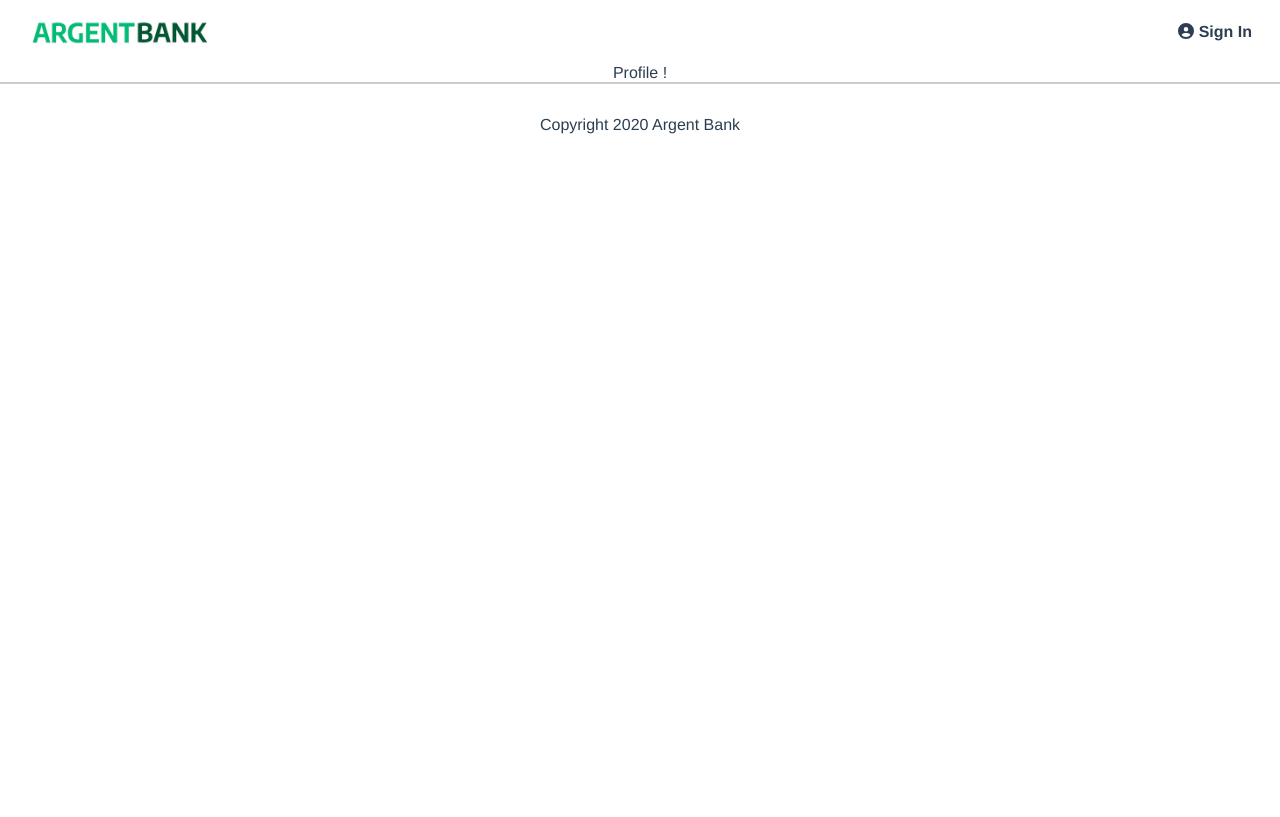
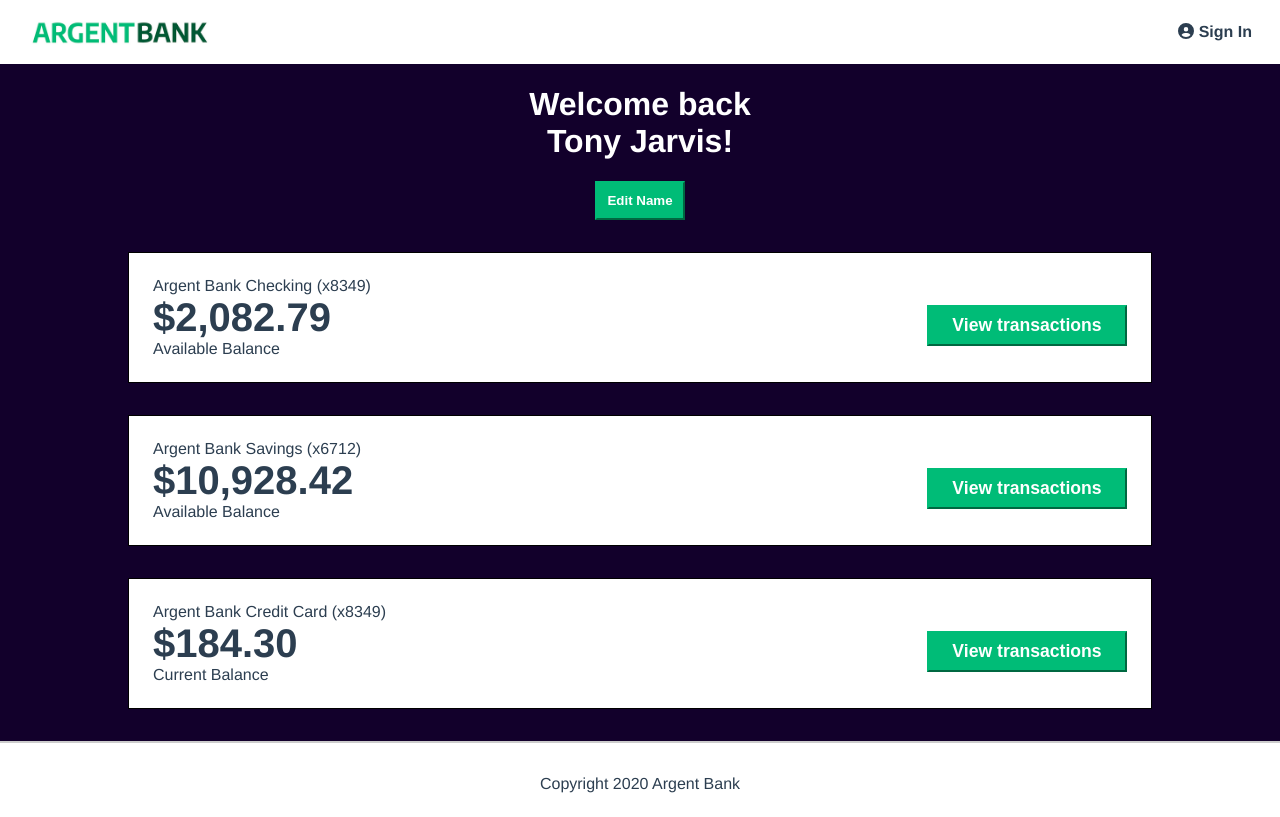
Before and after one commit to ShayReichert/ShayPaulElyReichert_13_18062022, a React (Create React App) app: page /profile in a window 1280 px wide. Built offline with nearby package versions, Linux system fonts and the light colour scheme.

Commit message:
AccountCard component

```diff
--- /dev/null
+++ b/src/components/AccountCard.jsx
@@ -0,0 +1,67 @@
+import styled from "styled-components";
+import colors from "../utils/style/colors";
+import Button from "../components/Button";
+
+const Account = styled.section`
+  display: flex;
+  justify-content: space-between;
+  align-items: center;
+  border: 1px solid black;
+  background-color: ${colors.backgroundLight};
+  width: 80%;
+  margin: 0 auto;
+  flex-direction: column;
+  padding: 1.5rem;
+  box-sizing: border-box;
+  text-align: left;
+  margin-bottom: 2rem;
+
+  @media (min-width: 720px) {
+    flex-direction: row;
+  }
+`;
+
+const AccountContentWrapper = styled.section`
+  width: 100%;
+  flex: 1;
+
+  &.cta {
+    @media (min-width: 720px) {
+      flex: 0;
+    }
+  }
+`;
+
+const AccountTitle = styled.h3`
+  margin: 0;
+  padding: 0;
+  font-size: 1rem;
+  font-weight: normal;
+`;
+
+const AccountAmount = styled.p`
+  margin: 0;
+  font-size: 2.5rem;
+  font-weight: bold;
+`;
+
+const AccountAmountDescription = styled.p`
+  margin: 0;
+`;
+
+function AccountCard(props) {
+  return (
+    <Account>
+      <AccountContentWrapper>
+        <AccountTitle>{props.transaction.title}</AccountTitle>
+        <AccountAmount>${props.transaction.amount}</AccountAmount>
+        <AccountAmountDescription>{props.transaction.amountDescription}</AccountAmountDescription>
+      </AccountContentWrapper>
+      <AccountContentWrapper className="cta">
+        <Button className="transaction-button">View transactions</Button>
+      </AccountContentWrapper>
+    </Account>
+  );
+}
+
+export default AccountCard;
--- /dev/null
+++ b/src/components/Button.jsx
@@ -0,0 +1,47 @@
+import styled from "styled-components";
+import colors from "../utils/style/colors";
+
+const DefaultButton = styled.button`
+  &.sign-in-button {
+    display: block;
+    width: 100%;
+    padding: 8px;
+    font-size: 1.1rem;
+    font-weight: bold;
+    margin-top: 1rem;
+    border-color: ${colors.primary};
+    background-color: ${colors.primary};
+    color: #fff;
+    cursor: pointer;
+  }
+
+  &.edit-button {
+    border-color: #00bc77;
+    background-color: #00bc77;
+    color: #fff;
+    font-weight: bold;
+    padding: 10px;
+  }
+
+  &.transaction-button {
+    display: block;
+    width: 100%;
+    padding: 8px;
+    font-size: 1.1rem;
+    font-weight: bold;
+    margin-top: 1rem;
+    border-color: #00bc77;
+    background-color: #00bc77;
+    color: #fff;
+
+    @media (min-width: 720px) {
+      width: 200px;
+    }
+  }
+`;
+
+function Button(props) {
+  return <DefaultButton className={props.className}>{props.children}</DefaultButton>;
+}
+
+export default Button;
--- a/src/pages/Connection.jsx
+++ b/src/pages/Connection.jsx
@@ -2,19 +2,7 @@ import styled from "styled-components";
 import colors from "../utils/style/colors";
 import { FontAwesomeIcon } from "@fortawesome/react-fontawesome";
 import { faUserCircle } from "@fortawesome/free-solid-svg-icons";
-
-const SignInButton = styled.button`
-  display: block;
-  width: 100%;
-  padding: 8px;
-  font-size: 1.1rem;
-  font-weight: bold;
-  margin-top: 1rem;
-  border-color: ${colors.primary};
-  background-color: ${colors.primary};
-  color: #fff;
-  cursor: pointer;
-`;
+import Button from "../components/Button";
 
 const SignInContent = styled.section`
   box-sizing: border-box;
@@ -52,7 +40,6 @@ const InputWrapper = styled.div`
   }
 `;
 
-
 function Connection() {
   return (
     <main className="main bg-dark">
@@ -73,7 +60,7 @@ function Connection() {
             <label htmlFor="remember-me">Remember me</label>
           </InputRemember>
 
-          <SignInButton>Sign In</SignInButton>
+          <Button>Sign In</Button>
         </form>
       </SignInContent>
     </main>
--- a/src/pages/Home.jsx
+++ b/src/pages/Home.jsx
@@ -1,7 +1,7 @@
 import styled from "styled-components";
 import colors from "../utils/style/colors";
 import HeroImage from "../assets/bank-tree.jpeg";
-import features from "../utils/data/features";
+import { features } from "../utils/data/features";
 import Feature from "../components/Feature";
 
 const HeroContainer = styled.section`
--- a/src/pages/Profile.jsx
+++ b/src/pages/Profile.jsx
@@ -1,5 +1,37 @@
+import styled from "styled-components";
+import Button from "../components/Button";
+import { transactions } from "../utils/data/transactions";
+import AccountCard from "../components/AccountCard";
+
+const Header = styled.section`
+  color: #fff;
+  margin-bottom: 2rem;
+`;
+
+const Title1 = styled.h1`
+  font-size: 2rem;
+  margin-block-start: 0.67em;
+  margin-block-end: 0.67em;
+`;
+
 function Profile() {
-  return <div>Profile !</div>;
+  return (
+    <main className="main bg-dark">
+      <Header>
+        <Title1>
+          Welcome back
+          <br />
+          Tony Jarvis!
+        </Title1>
+        <Button className="edit-button">Edit Name</Button>
+      </Header>
+      <h2 className="sr-only">Accounts</h2>
+
+      {transactions.map((transaction, key) => (
+        <AccountCard transaction={transaction} key={key} />
+      ))}
+    </main>
+  );
 }
 
 export default Profile;
--- a/src/utils/data/features.js
+++ b/src/utils/data/features.js
@@ -2,7 +2,7 @@ import IconChat from "../../assets/icon-chat.png";
 import IconMoney from "../../assets/icon-money.png";
 import IconSecurity from "../../assets/icon-security.png";
 
-const features = [
+export const features = [
   {
     icon: IconChat,
     title: "You are our #1 priority",
@@ -11,5 +11,3 @@ const features = [
   { icon: IconMoney, title: "More savings means higher rates", text: "The more you save with us, the higher your interest rate will be!" },
   { icon: IconSecurity, title: "Security you can trust", text: "We use top of the line encryption to make sure your data and money is always safe." },
 ];
-
-export default features;
--- /dev/null
+++ b/src/utils/data/transactions.js
@@ -0,0 +1,17 @@
+export const transactions = [
+  {
+    title: "Argent Bank Checking (x8349)",
+    amount: "2,082.79",
+    amountDescription: "Available Balance",
+  },
+  {
+    title: "Argent Bank Savings (x6712)",
+    amount: "10,928.42",
+    amountDescription: "Available Balance",
+  },
+  {
+    title: "Argent Bank Credit Card (x8349)",
+    amount: "184.30",
+    amountDescription: "Current Balance",
+  },
+];
```
